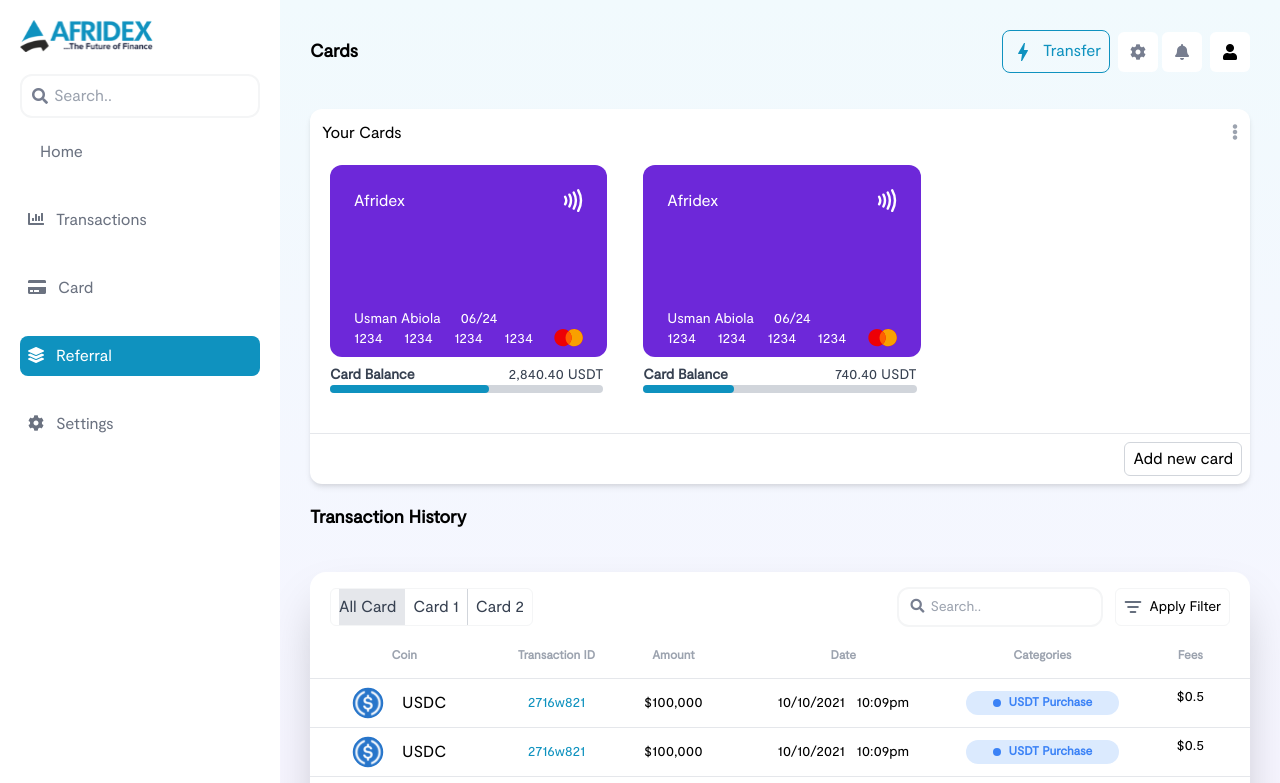
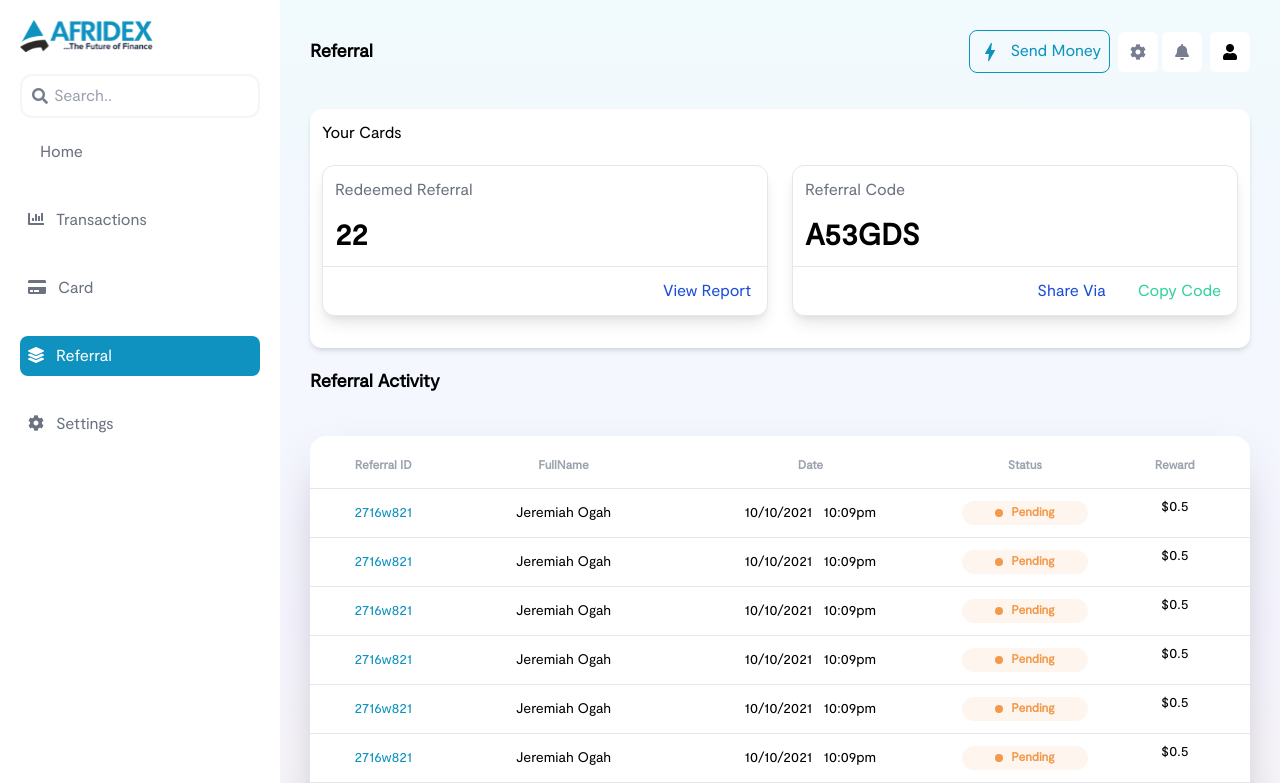
Before and after one commit to Solintin/afridex-dashboard, a React (Create React App) app: page /dashboard/referral in a window 1280 px wide. Shown: the top 783 px of the page. Built offline with nearby package versions, Linux system fonts and the light colour scheme; some icons are missing.

Commit message:
Seetings Page started

```diff
--- a/src/Components/Dashbaords/Referral.jsx
+++ b/src/Components/Dashbaords/Referral.jsx
@@ -1,17 +1,17 @@
 import BoltIcon from "@mui/icons-material/Bolt";
-import BasicCardTable from "../CardTable";
+import ReferralTable from "../ReferralTable";
 
 const Transactions = () => {
   return (
     <section className="max-w-6xl">
       <div className=" mb-9 flex justify-between items-center">
-        <div className="font-bold text-lg">Cards</div>
+        <div className="font-bold text-lg">Referral</div>
         <div className="flex items-center">
           <button className="text-afridex-core hover:bg-afridex-core hover:text-white rounded-lg border border-afridex-core p-2 flex">
             <span className="mr-2">
               <BoltIcon className="hover:text-white transition duration-300"></BoltIcon>
             </span>
-            <span>Transfer</span>
+            <span>Send Money </span>
           </button>
           <div className="bg-white rounded-md h-10 w-10 ml-2 mr-1 grid place-content-center">
             <i className="fa fa-cog text-afridex-gray  hover:text-black transition duration-300"></i>
@@ -27,145 +27,55 @@
 
       <div className="my-5 bg-white rounded-xl shadow-md">
         <div className="p-3 ">
-          <div className="flex justify-between">
+          <div className="flex ">
             <div>Your Cards</div>
-            <div>
-              <i
-                class="fa fa-ellipsis-v cursor-pointer text-gray-400"
-                aria-hidden="true"
-              ></i>
-            </div>
           </div>
 
-          <div className="my-5 grid lg:grid-cols-3 gap-6 cursor-pointer">
-            <div>
-              <div className="flex flex-col rounded-xl transform hover:scale-105 transition-all duration-300   max-w-300px ml-2 mr-1">
-                <div className=" p-6  h-48 space-y-24  rounded-xl bg-purple-700  flex flex-col">
-                  <div className="flex justify-between">
+          <div className="grid lg:grid-cols-2 gap-6">
+            <div className="my-5 bg-white rounded-xl shadow-lg transform hover:scale-105 transition-all duration-300  border ">
+              <div className="p-3 ">
+                <div className="space-y-4">
+                  <div className="text-gray-500">Redeemed Referral</div>
+                  <div className='font-bold text-3xl'>22</div>
 
-                    <div className=" font-thin text-white text-base">
-                      Afridex
-                    </div>
-                    <div>
-                      <svg
-                        width="20"
-                        height="24"
-                        viewBox="0 0 20 24"
-                        fill="none"
-                        xmlns="http://www.w3.org/2000/svg"
-                      >
-                        <path
-                          d="M15.2444 1.34277C17.0418 4.45601 17.9881 7.98752 17.9881 11.5824C17.9881 15.1772 17.0418 18.7087 15.2444 21.822M10.739 3.59549C12.141 6.02381 12.879 8.77839 12.879 11.5824C12.879 14.3864 12.141 17.1409 10.739 19.5693M6.43833 5.66389C7.45208 7.43843 7.98577 9.45139 7.98577 11.5005C7.98577 13.5495 7.45208 15.5625 6.43833 17.337M2.1377 7.89612C2.86829 9.00184 3.25563 10.279 3.25563 11.5824C3.25563 12.8857 2.86829 14.1629 2.1377 15.2686"
-                          stroke="white"
-                          stroke-width="2.4575"
-                          stroke-linecap="round"
-                        />
-                      </svg>
-                    </div>
-                  </div>
-                  <div className="text-sm text-white">
-                      <h1>
-                        Usman Abiola <span className="ml-4 ">06/24</span>
-                      </h1>
-                      <div className="flex justify-between">
-                        <div>1234</div>
-                        <div>1234</div>
-                        <div>1234</div>
-                        <div>1234</div>
-                        <div><svg width="29" height="18" viewBox="0 0 29 18" fill="none" xmlns="http://www.w3.org/2000/svg">
-                        <path fill-rule="evenodd" clip-rule="evenodd" d="M20.1978 17.1933C24.9698 17.1933 28.8382 13.3709 28.8382 8.65572C28.8382 3.94056 24.9698 0.118164 20.1978 0.118164C18.0591 0.118164 16.1018 0.886016 14.5929 2.15795C13.0842 0.88625 11.1271 0.118556 8.98852 0.118556C4.21657 0.118556 0.348145 3.94095 0.348145 8.65611C0.348145 13.3713 4.21657 17.1937 8.98852 17.1937C11.1273 17.1937 13.0846 16.4258 14.5934 15.1539C16.1022 16.4256 18.0593 17.1933 20.1978 17.1933Z" fill="#ED0006"/>
-                        <path fill-rule="evenodd" clip-rule="evenodd" d="M14.5928 15.1539C16.4506 13.5879 17.6287 11.2578 17.6287 8.65572C17.6287 6.05368 16.4506 3.72352 14.5928 2.15757C16.1015 0.885864 18.0587 0.118164 20.1972 0.118164C24.9692 0.118164 28.8376 3.94056 28.8376 8.65572C28.8376 13.3709 24.9692 17.1933 20.1972 17.1933C18.0587 17.1933 16.1015 16.4256 14.5928 15.1539Z" fill="#F9A000"/>
-                        <path fill-rule="evenodd" clip-rule="evenodd" d="M14.5928 15.1541C16.4505 13.5882 17.6285 11.2581 17.6285 8.65615C17.6285 6.05422 16.4505 3.72415 14.5928 2.1582C12.7351 3.72415 11.5571 6.05422 11.5571 8.65615C11.5571 11.2581 12.7351 13.5882 14.5928 15.1541Z" fill="#FF5E00"/>
-                        </svg>
-                        </div>
-                      </div>
-                    </div>
                 </div>
+
+
               </div>
-              <div className="flex  flex-col p-2">
-                <div className="flex justify-between">
-                  <h1 className="text-gray-700 text-sm font-bold">
-                    Card Balance
-                  </h1>
-                  <h1 className="text-gray-700 text-sm ">2,840.40 USDT</h1>
-                </div>
-                <div className="w-full h-2 rounded-xl bg-gray-300">
-                  <div className=" h-full w-7/12 rounded-xl bg-afridex-core"></div>
+              <div className="flex border-t border-afridex-gray-300   p-2">
+                <div className="ml-auto text-blue-700 py-1 px-2 cursor-pointer rounded-md">
+                  View Report
                 </div>
               </div>
             </div>
+            <div className="my-5 bg-white rounded-xl shadow-lg transform hover:scale-105 transition-all duration-300  border ">
+              <div className="p-3 ">
+              <div className="space-y-4">
+              <div className="text-gray-500">Referral Code</div>
+              <div className='font-bold text-3xl'>A53GDS</div>
 
-            <div>
-            <div className="flex flex-col rounded-xl transform hover:scale-105 transition-all duration-300   max-w-300px ml-2 mr-1">
-            <div className=" p-6  h-48 space-y-24  rounded-xl bg-purple-700  flex flex-col">
-              <div className="flex justify-between">
+            </div>
 
-                <div className=" font-thin text-white text-base">
-                  Afridex
+
+              </div>
+              <div className="flex justify-end  space-x-4 border-t border-afridex-gray-300  p-2">
+                <div className="py-1 text-blue-700 px-2 cursor-pointer rounded-md">
+                Share Via
                 </div>
-                <div>
-                  <svg
-                    width="20"
-                    height="24"
-                    viewBox="0 0 20 24"
-                    fill="none"
-                    xmlns="http://www.w3.org/2000/svg"
-                  >
-                    <path
-                      d="M15.2444 1.34277C17.0418 4.45601 17.9881 7.98752 17.9881 11.5824C17.9881 15.1772 17.0418 18.7087 15.2444 21.822M10.739 3.59549C12.141 6.02381 12.879 8.77839 12.879 11.5824C12.879 14.3864 12.141 17.1409 10.739 19.5693M6.43833 5.66389C7.45208 7.43843 7.98577 9.45139 7.98577 11.5005C7.98577 13.5495 7.45208 15.5625 6.43833 17.337M2.1377 7.89612C2.86829 9.00184 3.25563 10.279 3.25563 11.5824C3.25563 12.8857 2.86829 14.1629 2.1377 15.2686"
-                      stroke="white"
-                      stroke-width="2.4575"
-                      stroke-linecap="round"
-                    />
-                  </svg>
-                </div>
-              </div>
-              <div className="text-sm text-white">
-                  <h1>
-                    Usman Abiola <span className="ml-4 ">06/24</span>
-                  </h1>
-                  <div className="flex justify-between">
-                    <div>1234</div>
-                    <div>1234</div>
-                    <div>1234</div>
-                    <div>1234</div>
-                    <div><svg width="29" height="18" viewBox="0 0 29 18" fill="none" xmlns="http://www.w3.org/2000/svg">
-                    <path fill-rule="evenodd" clip-rule="evenodd" d="M20.1978 17.1933C24.9698 17.1933 28.8382 13.3709 28.8382 8.65572C28.8382 3.94056 24.9698 0.118164 20.1978 0.118164C18.0591 0.118164 16.1018 0.886016 14.5929 2.15795C13.0842 0.88625 11.1271 0.118556 8.98852 0.118556C4.21657 0.118556 0.348145 3.94095 0.348145 8.65611C0.348145 13.3713 4.21657 17.1937 8.98852 17.1937C11.1273 17.1937 13.0846 16.4258 14.5934 15.1539C16.1022 16.4256 18.0593 17.1933 20.1978 17.1933Z" fill="#ED0006"/>
-                    <path fill-rule="evenodd" clip-rule="evenodd" d="M14.5928 15.1539C16.4506 13.5879 17.6287 11.2578 17.6287 8.65572C17.6287 6.05368 16.4506 3.72352 14.5928 2.15757C16.1015 0.885864 18.0587 0.118164 20.1972 0.118164C24.9692 0.118164 28.8376 3.94056 28.8376 8.65572C28.8376 13.3709 24.9692 17.1933 20.1972 17.1933C18.0587 17.1933 16.1015 16.4256 14.5928 15.1539Z" fill="#F9A000"/>
-                    <path fill-rule="evenodd" clip-rule="evenodd" d="M14.5928 15.1541C16.4505 13.5882 17.6285 11.2581 17.6285 8.65615C17.6285 6.05422 16.4505 3.72415 14.5928 2.1582C12.7351 3.72415 11.5571 6.05422 11.5571 8.65615C11.5571 11.2581 12.7351 13.5882 14.5928 15.1541Z" fill="#FF5E00"/>
-                    </svg>
-                    </div>
-                  </div>
-                </div>
-            </div>
-          </div>
-              <div className="flex  flex-col p-2">
-                <div className="flex justify-between">
-                  <h1 className="text-gray-700 text-sm font-bold">
-                    Card Balance
-                  </h1>
-                  <h1 className="text-gray-700 text-sm ">740.40 USDT</h1>
-                </div>
-                <div className="w-full h-2 rounded-xl bg-gray-300">
-                  <div className=" h-full w-4/12 rounded-xl bg-afridex-core"></div>
+                <div className=" py-1 px-2 text-green-400 cursor-pointer rounded-md">
+                 Copy Code
                 </div>
               </div>
             </div>
           </div>
         </div>
-        <div className="flex border-t border-afridex-gray-300 p-2">
-          <div className="ml-auto py-1 px-2 cursor-pointer transition-all duration-300 hover:bg-afridex-core hover:text-white border border-gray-300 rounded-md">
-            Add new card
-          </div>
-        </div>
       </div>
 
       <div className=" mb-5 flex justify-between items-center">
-        <div className="font-bold text-lg">Transaction History</div>
-
+        <div className="font-bold text-lg">Referral Activity</div>
       </div>
 
-      <BasicCardTable />
+      <ReferralTable />
     </section>
   );
 };
--- /dev/null
+++ b/src/Components/ReferralTable.jsx
@@ -0,0 +1,55 @@
+export default function BasicTable() {
+  return (
+    <>
+      <div className="table-section max-w-6xl mt-10 lg:mt-10 rounded-2xl bg-white shadow-2xl py-2">
+        <div className="table-wrapper  w-full overflow-x-scroll lg:overflow-x-hidden pb-6">
+          <table className="w-full items-center table-auto">
+            <thead>
+              <tr className="border-b border-gray-200 font-bold text-xs text-gray-400 leading-5">
+                <th className="py-3 ">Referral ID</th>
+                <th className="py-3 ">FullName</th>
+                <th className="py-3 ">Date</th>
+                <th className="py-3 ">Status</th>
+                <th className="py-3">Reward</th>
+              </tr>
+            </thead>
+            <tbody className="">
+              {[...Array(10)].map((i, idx) => {
+                return (
+                  <tr
+                    key={idx}
+                    className="border-b border-gray-200 py-3 cursor-pointer odd:bg-gray-100s"
+                  >
+                    <td className="text-sm px-3 leading-5 text-center whitespace-nowrap text-afridex-core font-medium">
+                      2716w821
+                    </td>
+                    <td className="text-sm px-3 leading-5 text-center whitespace-nowrap text-black font-medium">
+                      Jeremiah Ogah
+                    </td>
+                    <td className="text-sm px-3 leading-5 text-center whitespace-nowrap text-black font-medium">
+                      <span className="mr-2">10/10/2021 </span>{" "}
+                      <span>10:09pm</span>{" "}
+                    </td>
+                    <td className="text-sm px-3 leading-5 text-center whitespace-nowrap text-black font-medium">
+                      <div className="bg-afridex-orange-100 rounded-xl py-1 flex justify-center items-center">
+                        <div className="h-2 w-2 bg-afridex-orange-900 rounded-full mr-2"></div>
+                        <span className="font-bold text-xs text-afridex-orange-900">
+                          Pending
+                        </span>
+                      </div>
+                    </td>
+                    <td className="text-sm px-3 flex justify-center items-center whitespace-nowrap leading-5  text-afridex font-medium">
+                      <div className="rounded-full text-center mb-3 px-4   py-2">
+                        $0.5
+                      </div>
+                    </td>
+                  </tr>
+                );
+              })}
+            </tbody>
+          </table>
+        </div>
+      </div>
+    </>
+  );
+}
--- a/tailwind.config.js
+++ b/tailwind.config.js
@@ -56,8 +56,8 @@
         "afridex-core-hover": "#077fa8",
         "afridex-gray": "#777E90",
         "afridex-neutral": "#F4F5F6",
-        "afridex-orange-900": "#FF592C",
-        "afridex-orange-100": "#fbf5f3",
+        "afridex-orange-900": "#F2994A",
+        "afridex-orange-100": "#FFF5EF",
         "afridex-black-100": "#040415",
         "afridex-black-200": "#1D263A",
         "afridex-black-300": "#1C2A3A",
```
Also changed, not shown: src/Components/Dashbaords/Settings.jsx (added, +11 -0 lines).
